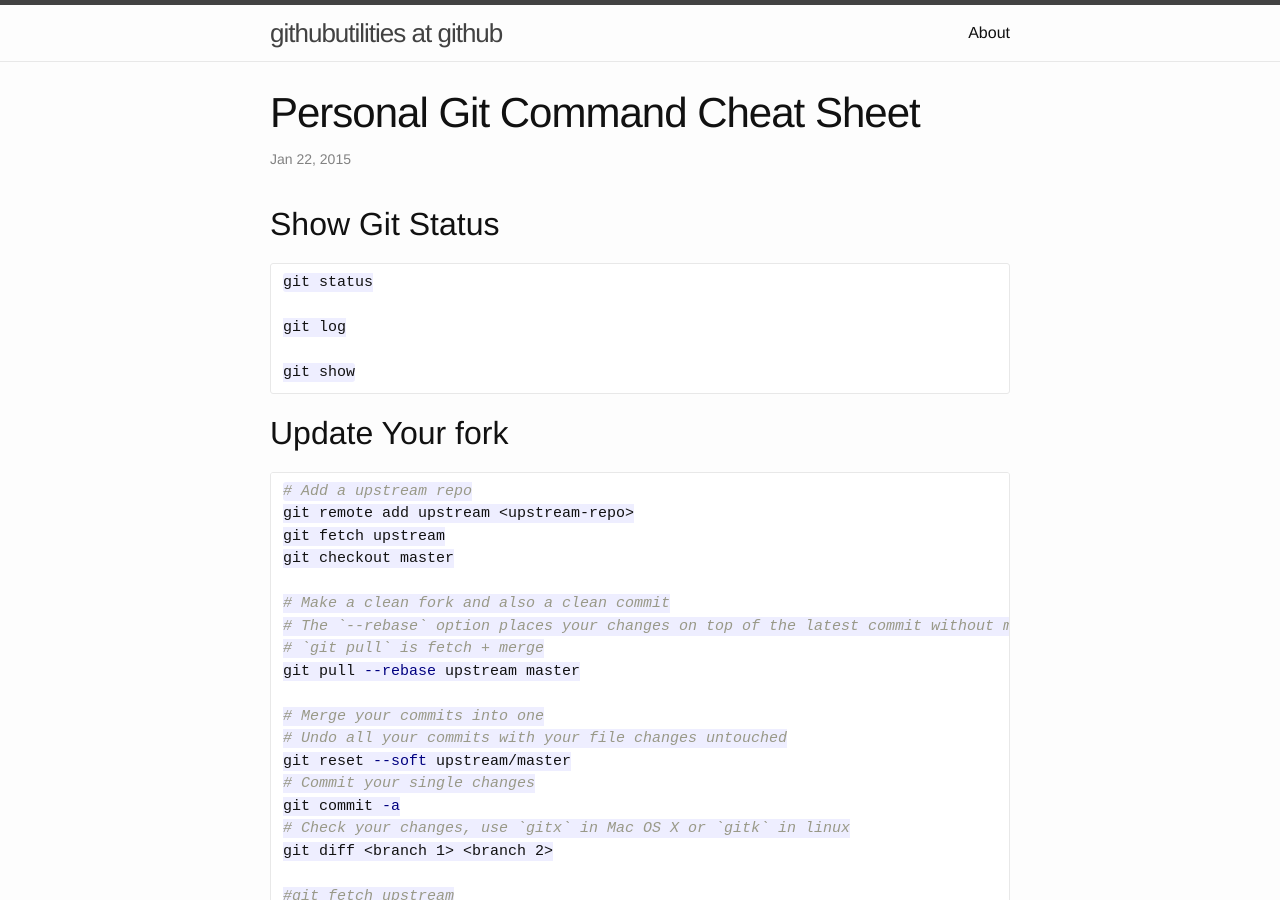
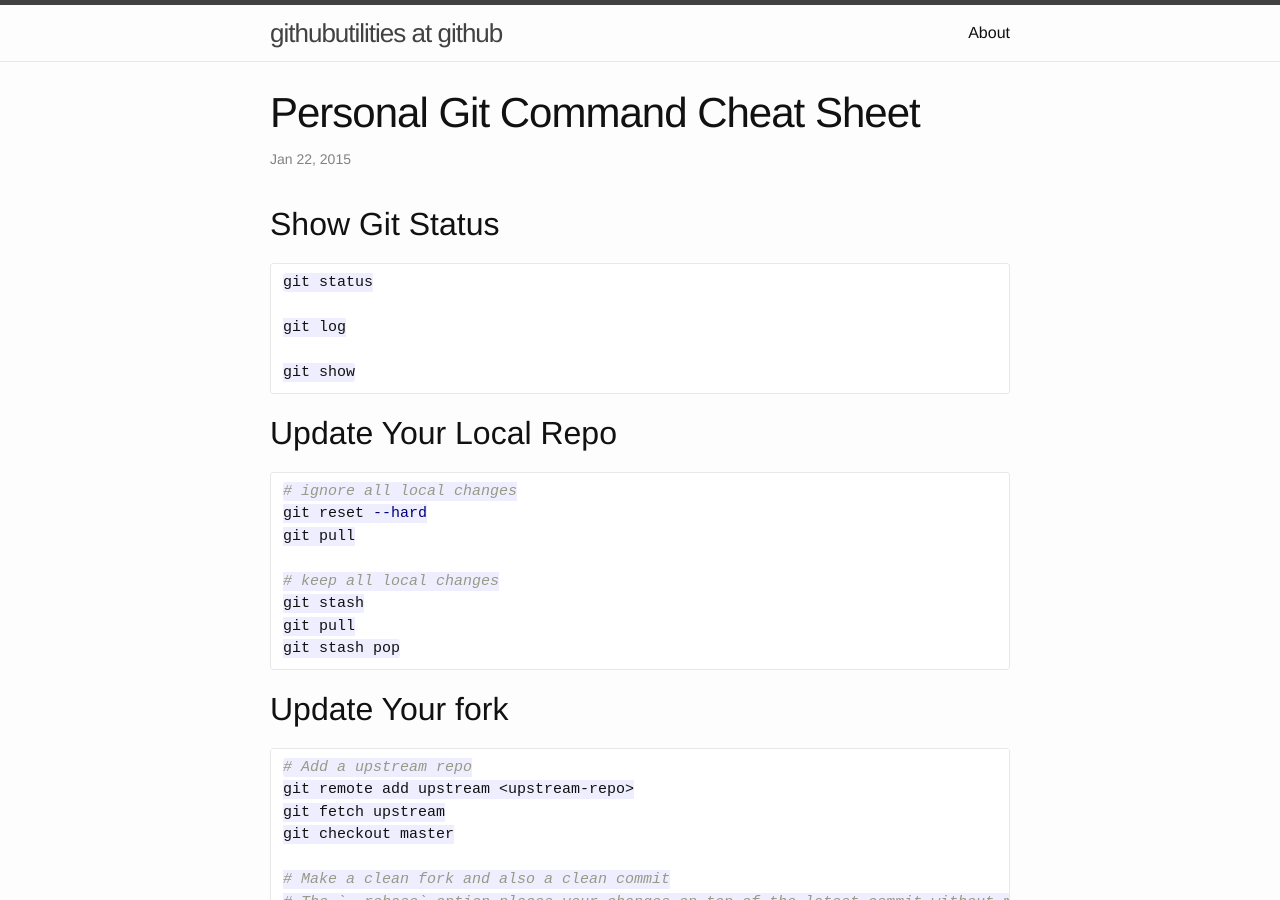
Before and after one commit to githubutilities/githubutilities.github.io, a Jekyll site: the page built from _posts/2015-01-22-personal-git-command-cheat-sheet.markdown, in a window 1280 px wide and 900 px high. Built offline with Jekyll 4.4.1, drawn with Linux system fonts in a browser that asks for light colours; Markdown is read by kramdown in place of the engine named in the settings.

Commit message:
add update-local-repo

````diff
--- a/_posts/2015-01-22-personal-git-command-cheat-sheet.markdown
+++ b/_posts/2015-01-22-personal-git-command-cheat-sheet.markdown
@@ -14,6 +14,21 @@ git log
 
 git show
 ```
+
+
+## Update Your Local Repo
+
+```sh
+# ignore all local changes
+git reset --hard
+git pull
+
+# keep all local changes
+git stash
+git pull
+git stash pop
+```
+
 
 ## Update Your fork
 
````
